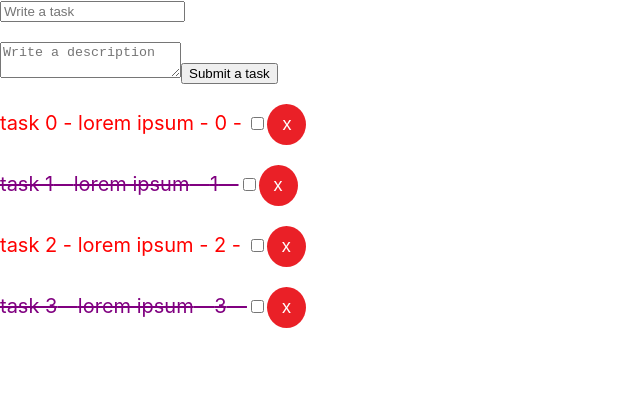
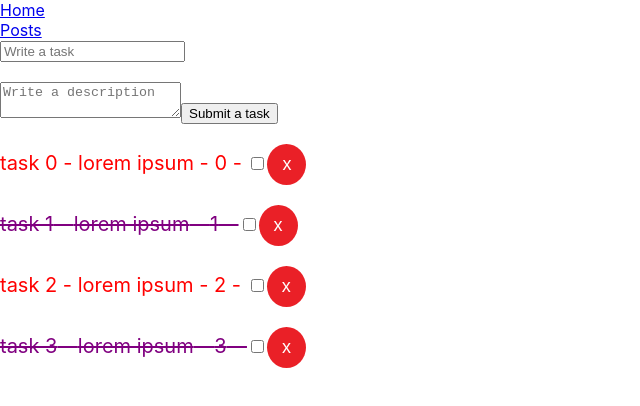
Before and after one commit to alanmaranto/Task-App-React, a React (Create React App) app: page / in a window 1280 px wide. Shown: the top 406 px of the page, without its empty margins (0-640 px from the left). Built offline with nearby package versions, Linux system fonts and the light colour scheme.

Commit message:
exact y navegacion

```diff
--- a/src/App.js
+++ b/src/App.js
@@ -52,7 +52,11 @@ class App extends Component {
     return (
       <div>
         <Router>
+          <Link to="/">Home</Link>
+          <br />
+          <Link to="/posts">Posts</Link>
           <Route
+            exact
             path="/"
             render={() => {
               return (
@@ -65,9 +69,9 @@ class App extends Component {
                   />
                 </div>
               );
-            }} />
-          <Route path="/posts" component={Posts}>
-          </Route>
+            }}
+          />
+          <Route path="/posts" component={Posts}></Route>
         </Router>
       </div>
     );
```
